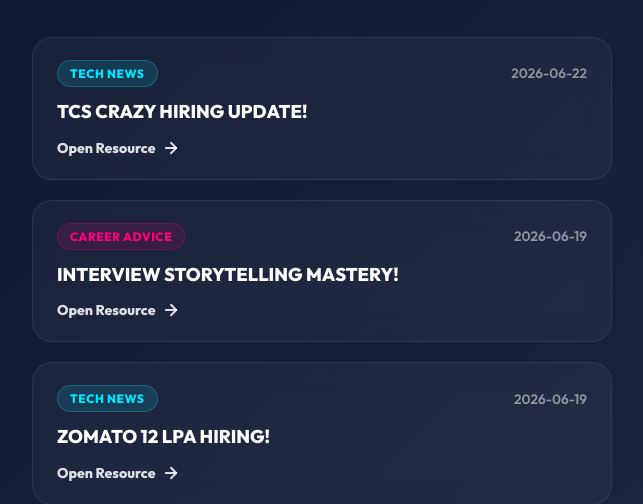
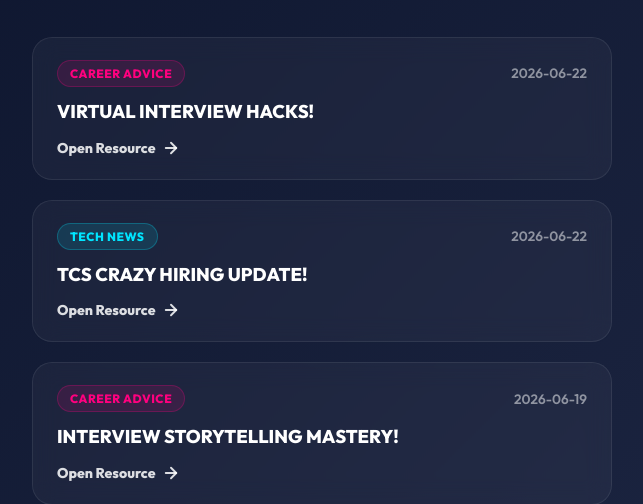
Before and after one commit to bunnyroyal1074-coder/insta_ai_bot, a plain HTML site: page index.html in a window 1280 px wide. Shown: the part 253-757 px from the top of the page, without its empty margins (318-961 px from the left). Drawn offline with Linux system fonts and the light colour scheme.

Commit message:
Auto-update Link-in-Bio index.html and database

```diff
--- a/index.html
+++ b/index.html
@@ -195,6 +195,21 @@
 
         <!-- Links List -->
         <div class="links-list">
+
+            <a href="https://career.guru/virtual-interview-guide" target="_blank" class="card-link">
+                <div class="card-content">
+                    <div class="card-header-row">
+                        <span class="badge badge-career">Career Advice</span>
+                        <span class="card-date">2026-06-22</span>
+                    </div>
+                    <h2 class="card-title">VIRTUAL INTERVIEW HACKS!</h2>
+                    <div class="card-action">
+                        <span>Open Resource</span>
+                        <svg viewBox="0 0 24 24" width="18" height="18" stroke="currentColor" stroke-width="2.5" fill="none" stroke-linecap="round" stroke-linejoin="round" class="arrow-icon"><line x1="5" y1="12" x2="19" y2="12"></line><polyline points="12 5 19 12 12 19"></polyline></svg>
+                    </div>
+                </div>
+            </a>
+
 
             <a href="https://nextstep.tcs.com/" target="_blank" class="card-link">
                 <div class="card-content">
```
Also changed, not shown: posted_news.json (+18 -2 lines).
